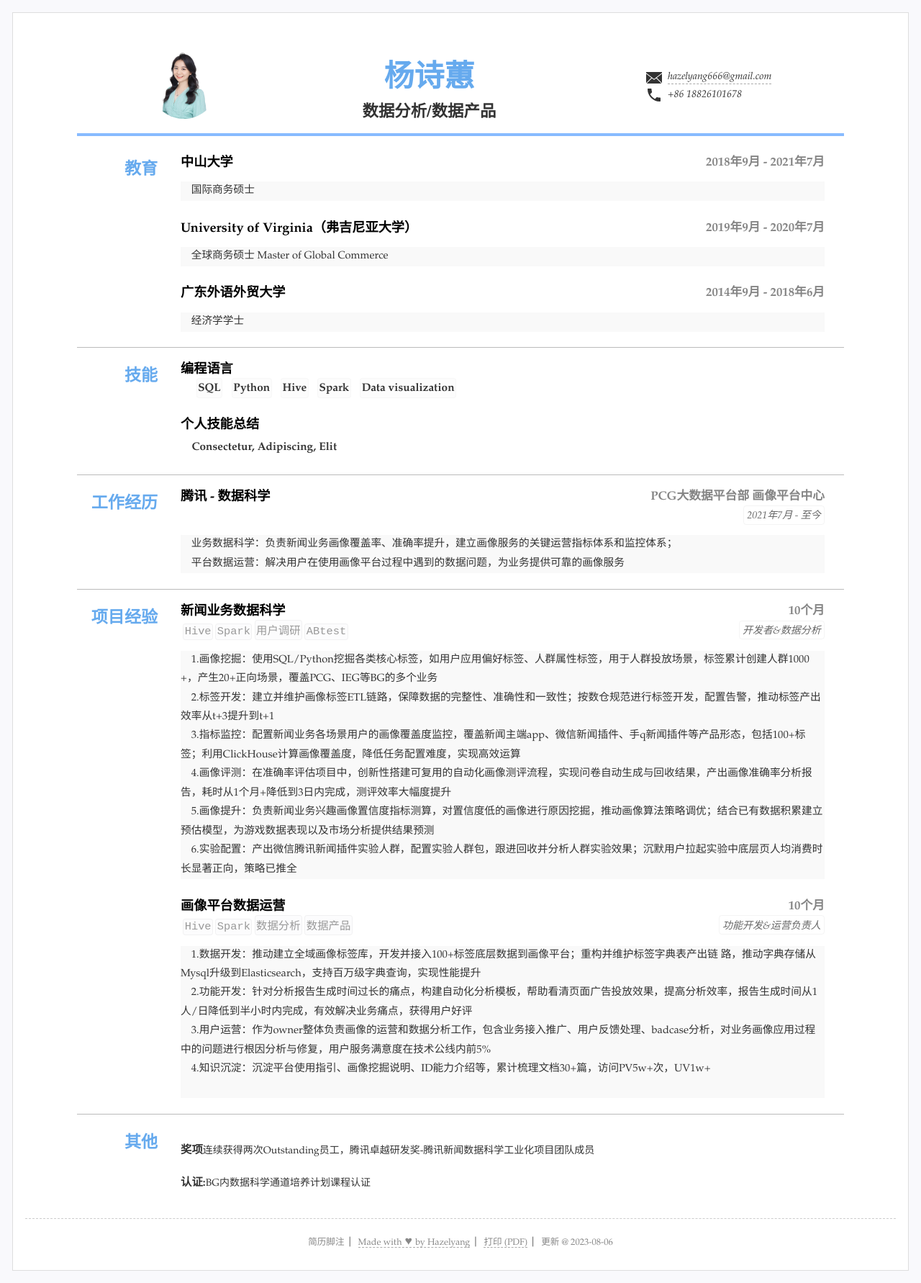
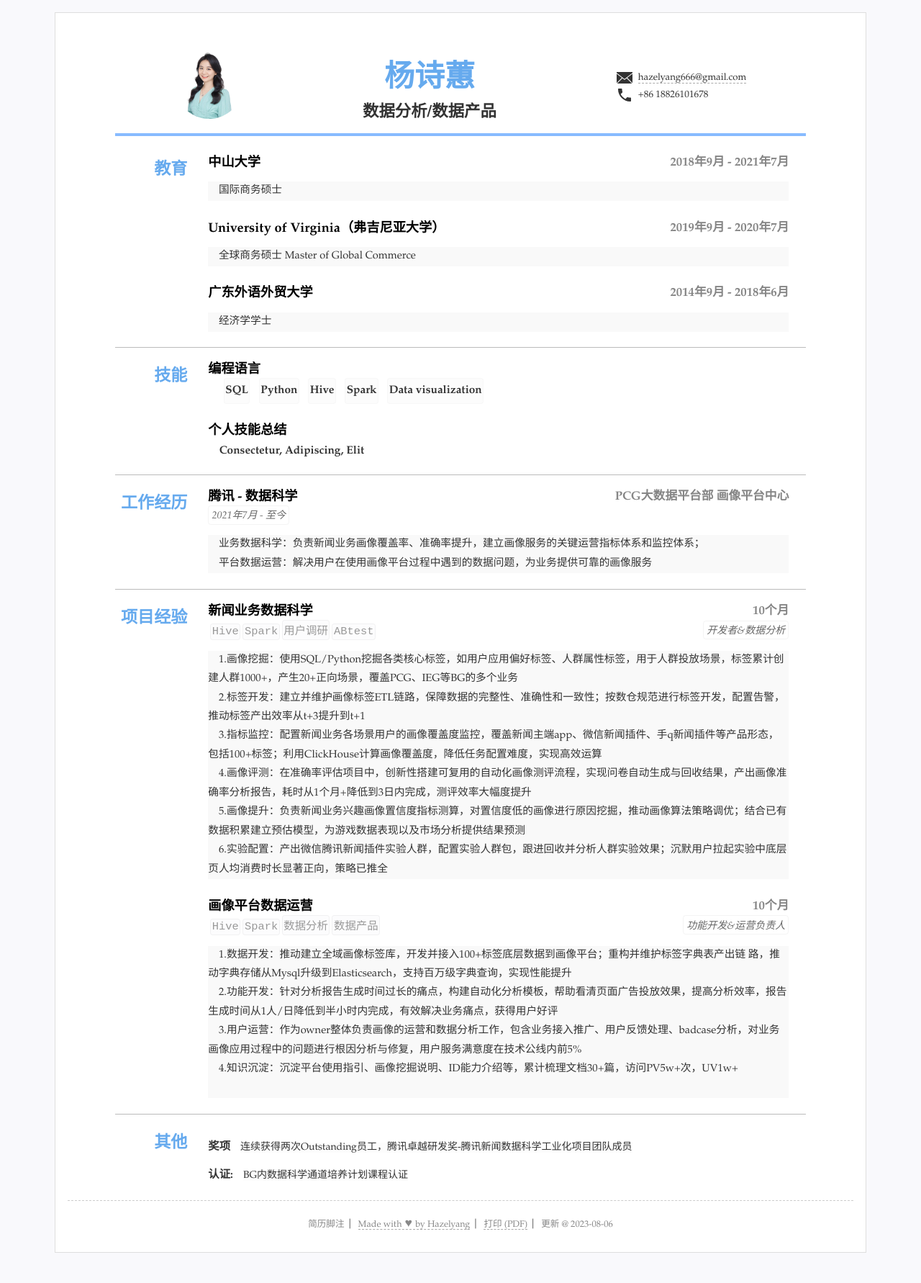
Before and after one commit to kyod-bu/cv, a Jekyll site: the page built from index.html, in a window 1280 px wide. Shown: the whole page at 72% size. Built offline with Jekyll 4.4.1, drawn with Linux system fonts in a browser that asks for light colours; after the commit the page ends 1757 px from its top, so only the background shows below that.

Commit message:
Update resume.scss

```diff
--- a/_sass/resume.scss
+++ b/_sass/resume.scss
@@ -28,7 +28,7 @@ html {
 }
 
 body {
-  max-width: 78m;
+  max-width: 78em;
   text-align: center;
   margin: 0 auto;
   padding: 1.2em;
@@ -72,14 +72,13 @@ main {
 
 header,
 .head,
-.info,
-.contact-item{
+.info {
   @include flex(center);
 }
 
 .avatar,
 #name,
-.contact,
+#contact,
 h2,
 h3,
 h4,
@@ -130,14 +129,14 @@ header {
     }
   }
 
-  .contact {
+  #contact {
     // margin-right: 7%;
     text-align: left;
     font-size: .95em;
     font-style: normal; // padding: 0 1em;
   } //图标
   .icon {
-    margin: 0 .5em;
+    margin-right: .5em;
   }
 
   svg {
@@ -195,12 +194,12 @@ section {
   .summary {
     font-size: 1.1em;
     margin: .3em 0 0 1em;
-    line-height: 2em;
+    line-height: 1.5em;
     font-weight: 600;
   }
 
   .items {
-    line-height: 1.5em;
+    line-height: 2em;
     margin: 0 0 0 1em;
     font-size: 1.1em;
     font-weight: 600;
@@ -217,7 +216,6 @@ section {
 
 .head,
 .info {
-  flex-wrap: wrap;
   @include justify-content(space-between);
 }
 
@@ -257,14 +255,9 @@ code {
 
 //时间和标签
 .info {
-  .time {
-    color: #666;
-    margin-left: auto;
-  }
-
+  .time,
   .tag {
     color: #666;
-    margin-right: auto;
   }
 
   .time,
@@ -313,28 +306,27 @@ code {
 }
 
 // 其他others
-section > ul {
-  & > li {
+.other {
+  .block {
     list-style: none;
     margin-bottom: 0;
     padding-top: .1em;
-    @extend .block;
   }
 
-  h3 {
+  .name {
     font-weight: 700;
     font-size: 1.1em; // min-width: 0;
     margin: 0;
   }
 
-  ul {
+  .text {
+    background-color: $other_bg;
+    margin-left: 1em;
+  }
+
+  .list {
     padding-left: 2em;
     line-height: 1.7em;
-
-    & > li {
-      background-color: $other_bg;
-      margin-left: 1em;
-    }
   }
 }
 
```
